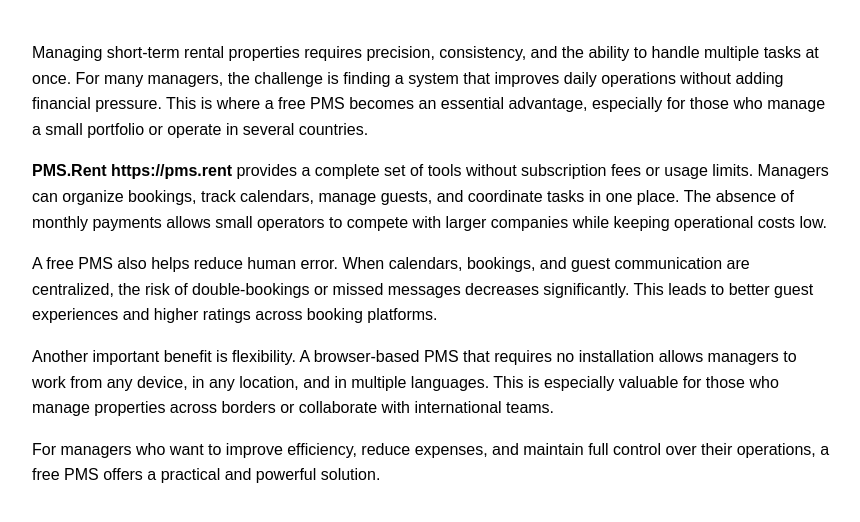
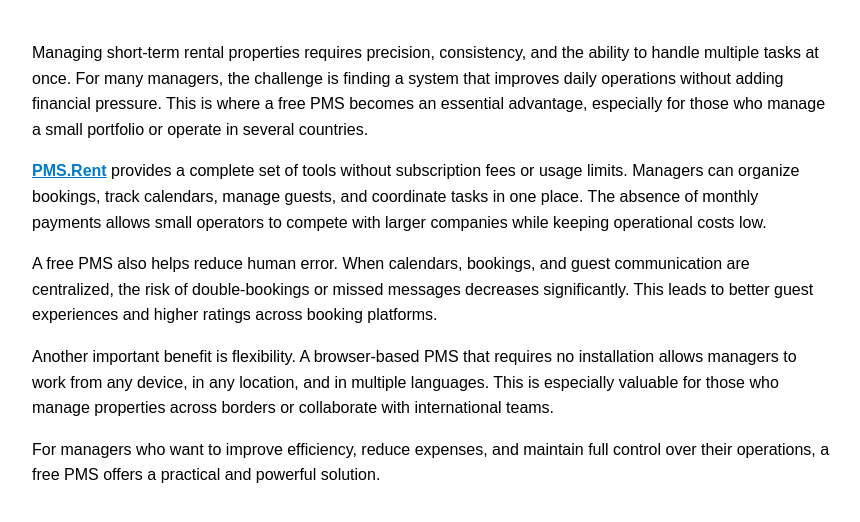
Before and after one commit to Sisikiev/sisikiev.github.io, a Jekyll site: the page built from _posts/2026-07-15-benefits-of-free-pms.md, in a window 1280 px wide. Shown: the top 522 px of the page, without its empty margins (208-1068 px from the left). Built offline with Jekyll 4.4.1, drawn with Linux system fonts in a browser that asks for light colours; our own code applies the rules of GitHub Pages for plain Markdown files.

Commit message:
Update 2026-07-15-benefits-of-free-pms.md

```diff
--- a/_posts/2026-07-15-benefits-of-free-pms.md
+++ b/_posts/2026-07-15-benefits-of-free-pms.md
@@ -5,7 +5,8 @@
 
 Managing short‑term rental properties requires precision, consistency, and the ability to handle multiple tasks at once. For many managers, the challenge is finding a system that improves daily operations without adding financial pressure. This is where a free PMS becomes an essential advantage, especially for those who manage a small portfolio or operate in several countries.
 
-**PMS.Rent   https://pms.rent** provides a complete set of tools without subscription fees or usage limits. Managers can organize bookings, track calendars, manage guests, and coordinate tasks in one place. The absence of monthly payments allows small operators to compete with larger companies while keeping operational costs low.
+**[PMS.Rent](https://pms.rent)**
+ provides a complete set of tools without subscription fees or usage limits. Managers can organize bookings, track calendars, manage guests, and coordinate tasks in one place. The absence of monthly payments allows small operators to compete with larger companies while keeping operational costs low.
 
 A free PMS also helps reduce human error. When calendars, bookings, and guest communication are centralized, the risk of double‑bookings or missed messages decreases significantly. This leads to better guest experiences and higher ratings across booking platforms.
 
```
